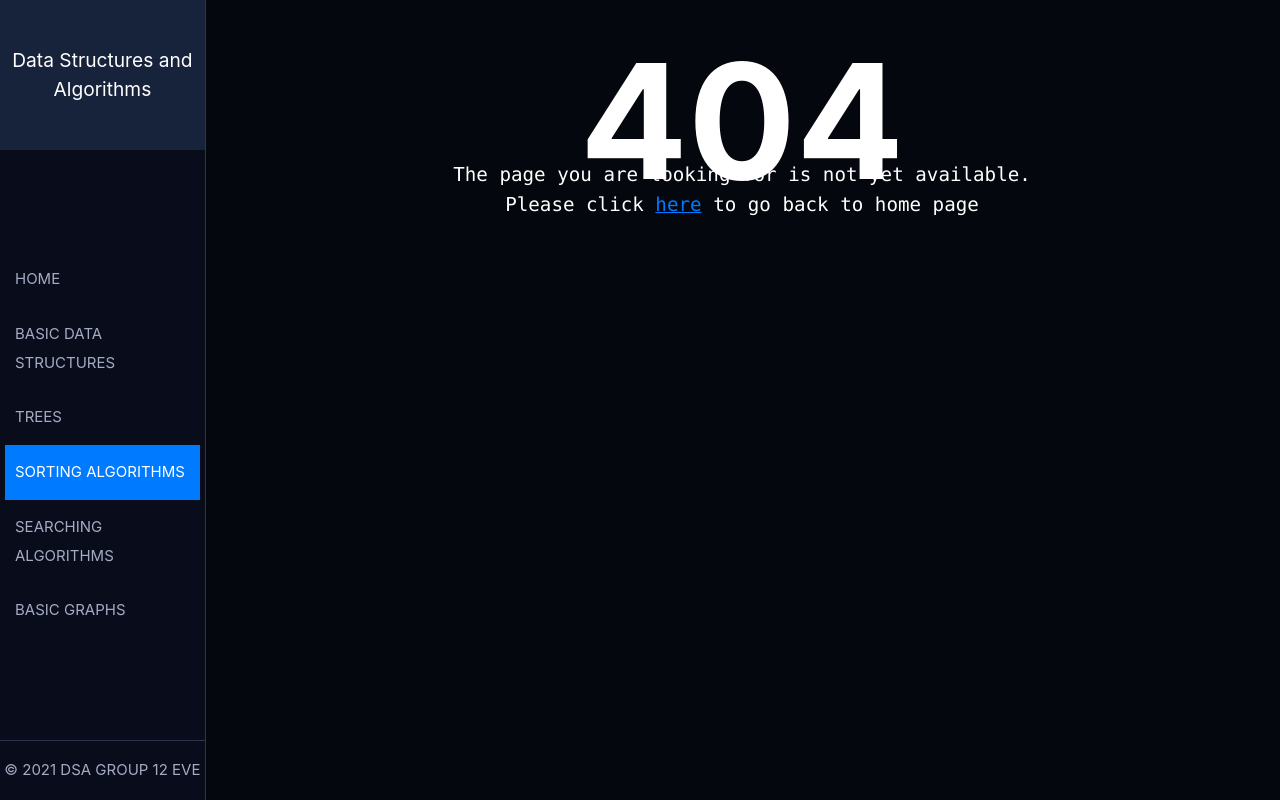
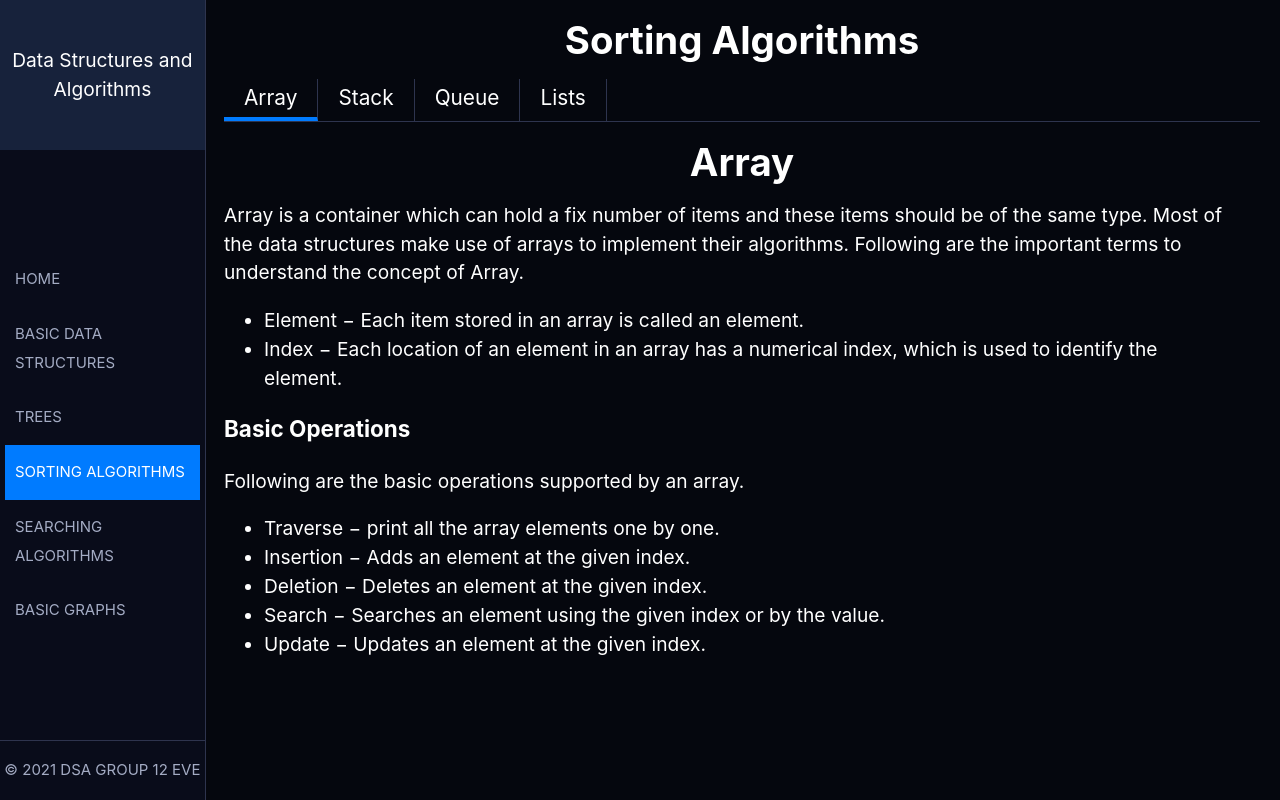
Before and after one commit to Mubangizi/data-structures-info, a React (Create React App) app: page /sorting in a window 1280 px wide. Built offline with nearby package versions, Linux system fonts and the light colour scheme.

Commit message:
Fix Sorting page

```diff
--- a/src/App.jsx
+++ b/src/App.jsx
@@ -3,12 +3,14 @@ import { BrowserRouter, Switch, Route } from "react-router-dom";
 import DatastructuresPage from "./components/DatastructuresPage";
 import HomePage from "./components/HomePage";
 import NotFoundPage from "./components/NotFoundPage";
+import SortingPage from "./components/SortingPage";
 const App = () => {
   return (
     <BrowserRouter>
       <Switch>
         <Route exact path="/" component={HomePage} />
         <Route exact path="/data_structures" component={DatastructuresPage} />
+        <Route exact path="/sorting" component={SortingPage} />
         <Route exact path="" component={NotFoundPage} />
       </Switch>
     </BrowserRouter>
--- a/src/components/NotFoundPage/NotFoundPage.css
+++ b/src/components/NotFoundPage/NotFoundPage.css
@@ -4,9 +4,11 @@
     flex-direction: column;
     justify-content:center;
     text-align: center;
+    height: 100%;
 }
 .NotFoundPage h1{
     font-size:10rem;
+    margin-bottom: 4rem;
 }
 .NotFoundHeader a{
     color: var(--color-blue)
--- /dev/null
+++ b/src/components/SortingPage/index.jsx
@@ -0,0 +1,66 @@
+import React, { useState } from "react";
+import ArrayComponent from "../ArrayComponent";
+import Layout from "../Layout";
+import ListComponent from "../ListComponent";
+import Queue from "../Queue";
+import Stack from "../Stack";
+import "./SortingPage.css";
+
+const SortingPage = () => {
+  const [active, setActive] = useState(1);
+
+  const menuItems = [
+    { name: "Array", id: 1 },
+    { name: "Stack", id: 2 },
+    { name: "Queue", id: 3 },
+    { name: "Lists", id: 4 },
+  ];
+
+  const checkActive = (id) => {
+    if (id === active) {
+      return "ItemActive";
+    }
+  };
+  const showContent = (id) => {
+    if (id === active) {
+      return "ShowContent";
+    }
+  };
+
+  return (
+    <Layout>
+      <div className="DatastructuresPage">
+        <header className="MainHeader">
+          <h1 className="Heading">Sorting Algorithms</h1>
+          <div className="HeaderMenuItems">
+            {menuItems.map((item) => (
+              <div
+                className={`MenuItem ${checkActive(item.id)}`}
+                onClick={() => {
+                  setActive(item.id);
+                }}
+                key={item.id}
+              >
+                {item.name}
+              </div>
+            ))}
+          </div>
+        </header>
+        <content className={`ItemContent ${showContent(1)}`}>
+          <ArrayComponent />
+        </content>
+        <content className={`ItemContent ${showContent(2)}`}>
+          <Stack />
+        </content>
+        <content className={`ItemContent ${showContent(3)}`}>
+          <Queue />
+        </content>
+        <content className={`ItemContent ${showContent(4)}`}>
+          <ListComponent />
+        </content>
+      </div>
+    </Layout>
+  );
+};
+
+export default SortingPage;
```
Also changed, not shown: src/components/SortingPage/SortingPage.css (added).
